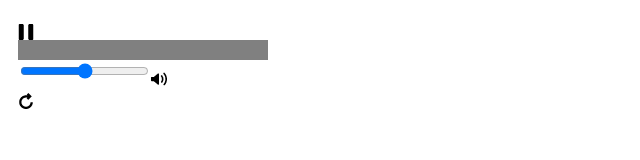
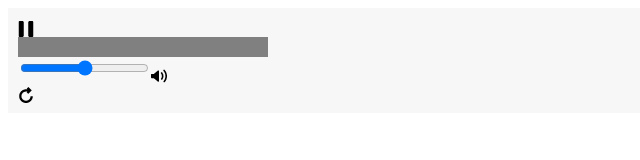
Before and after one commit to RedFilesECVDigital/sosymfo-player, a plain HTML site: page index.html in a window 1280 px wide. Shown: the full height of the page, 0-640 px from the left. Drawn offline with Linux system fonts and the light colour scheme.

Commit message:
add style

```diff
--- a/index.html
+++ b/index.html
@@ -13,13 +13,13 @@
 			<button id="pause">Pause</button>
 
 
-			<div class="style_input">
+			<div class="progress">
 				<progress value="0" max="100" class="progress-bar"><progress>
 			</div>
 
 			<div class="time"></div>
 
-			<div class="style_input">
+			<div class="volume">
 				<input type="range" min="0" max="100" /><button id="speaker">Mute</button>
 			</div>
 
--- a/main.css
+++ b/main.css
@@ -1,7 +1,10 @@
+
 .player {
-	/*background: #f20f16;*/
+	background: #F7F7F7;
 	max-width: 100%;
 	padding: 10px;
+	font-family: 'Verdana';
+	font-size: 12px;
 }
 
 .player .progress-bar {
```
